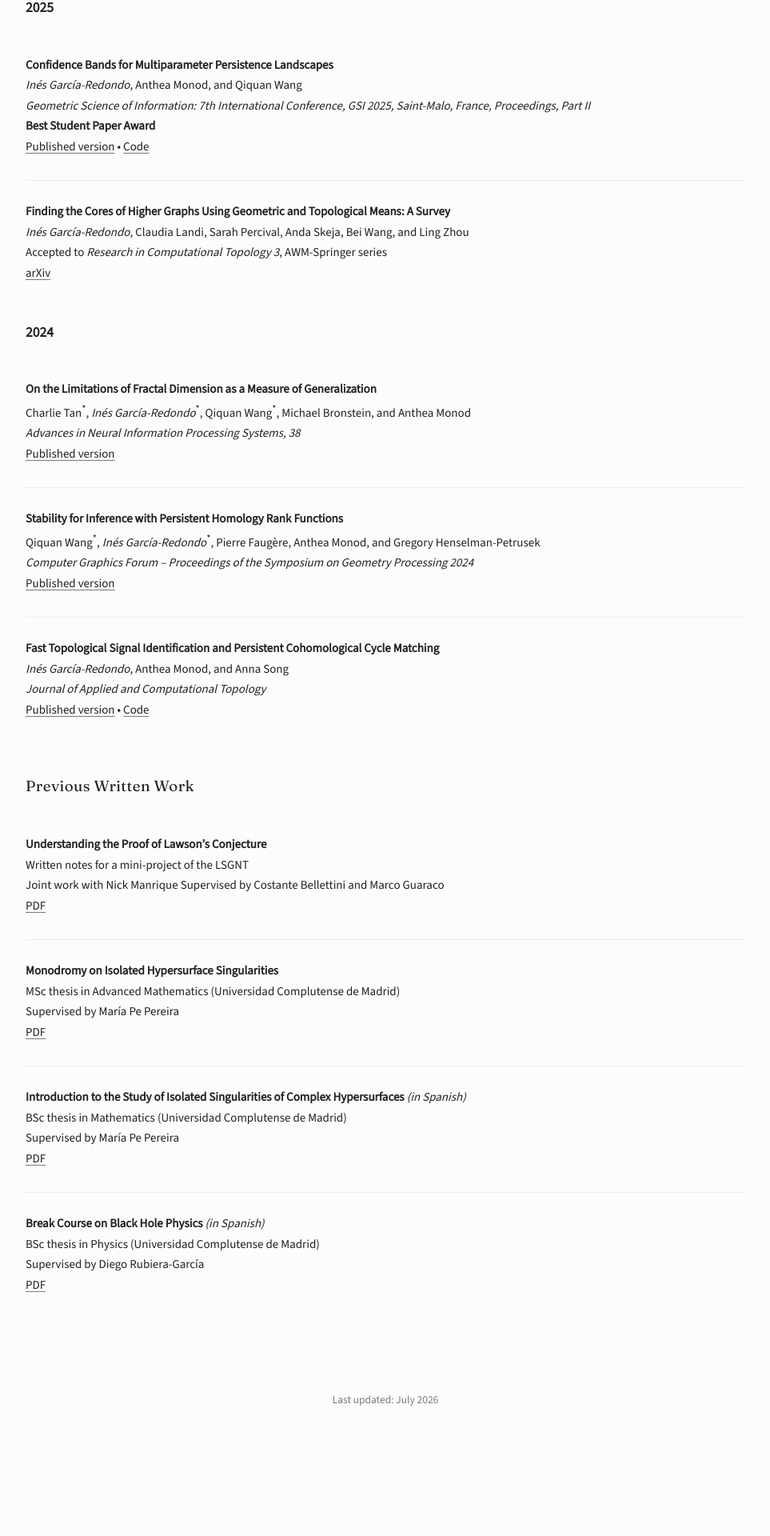
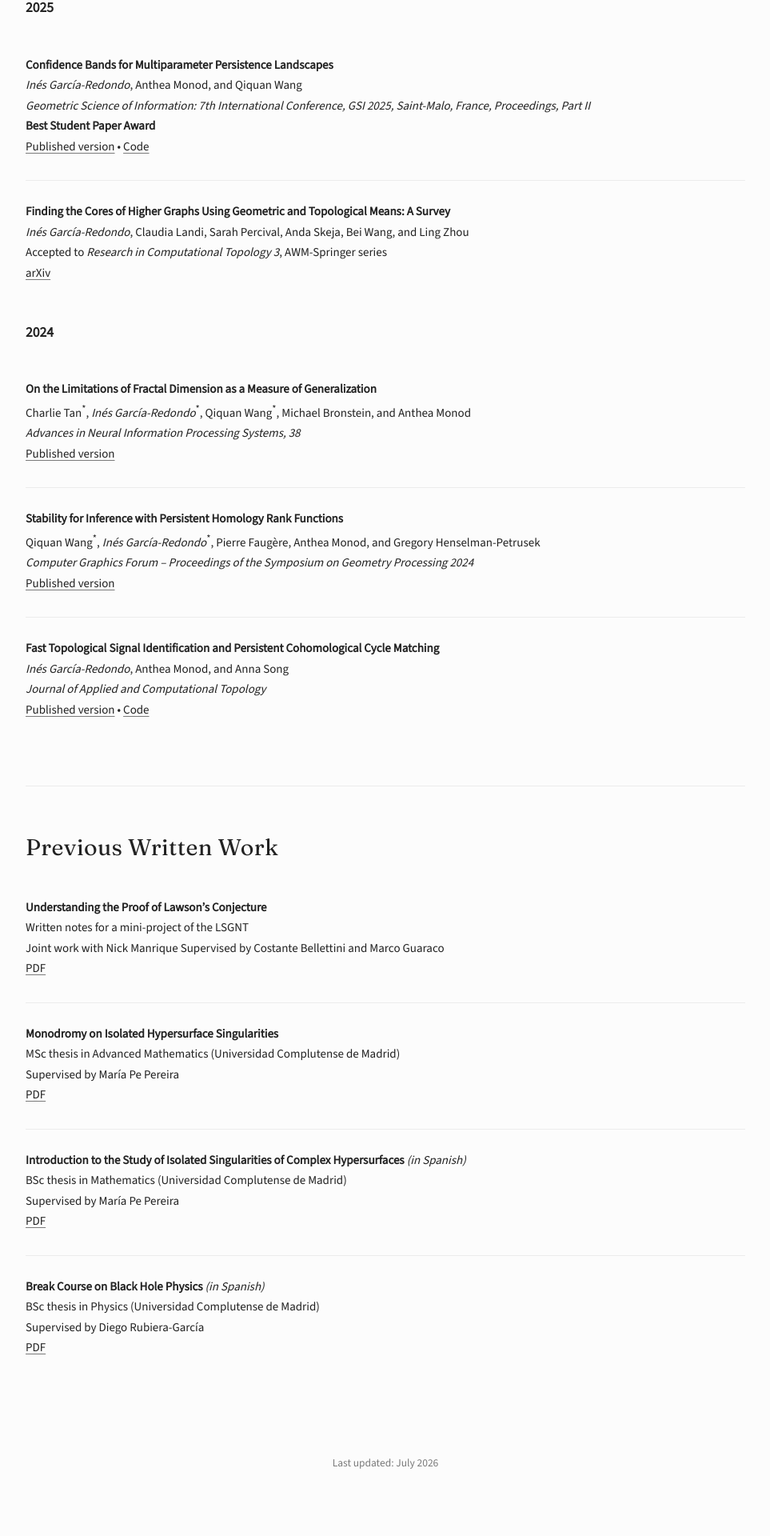
Before and after one commit to inesgare/inesgare.github.io, a Jekyll site: the page built from papers.md, in a window 1280 px wide. Shown: the part 890-2810 px from the top of the page at 80% size, without its empty margins (158-1121 px from the left). Built offline with Jekyll 4.4.1, drawn with Linux system fonts in a browser that asks for light colours; before the commit the page ends 2731 px from its top, so only the background shows below that.

Commit message:
added some separators

```diff
--- a/papers.md
+++ b/papers.md
@@ -58,7 +58,9 @@ For author lists in alphabetical order, all authors contributed equally; otherwi
   [Published version](https://doi.org/10.1007/s41468-024-00179-4) &bull; [Code](https://github.com)
 {: .papers-list}
 
-## Previous Written Work
+---
+
+# Previous Written Work
 
 - **Understanding the Proof of Lawson's Conjecture**
   Written notes for a mini-project of the LSGNT
```
Also changed, not shown: teaching.md (+2 -0 lines).
